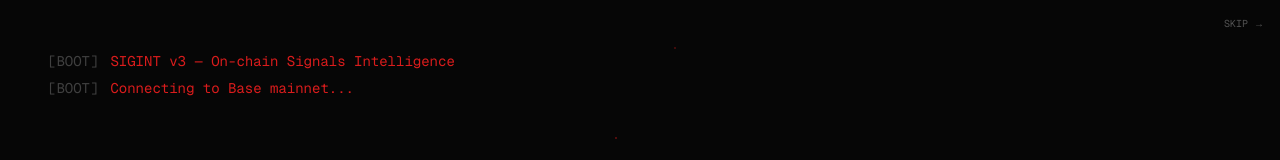
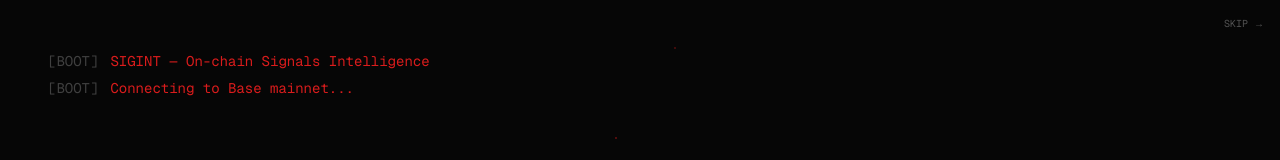
Before and after one commit to samueldanso/opinion-agent, a Next.js app in the folder frontend/: page / in a window 1280 px wide. Both pictures are taken after a click on the button "ENTER". Shown: the top 160 px of the page. Built offline with nearby package versions, Linux system fonts and the light colour scheme; no server answers; what wagmi would draw is missing.

Commit message:
fix: remove v3 label from dashboard header and boot sequence

```diff
--- a/frontend/components/boot-terminal.tsx
+++ b/frontend/components/boot-terminal.tsx
@@ -50,7 +50,7 @@
 }
 
 const BOOT_LINES = [
-  "SIGINT v3 — On-chain Signals Intelligence",
+  "SIGINT — On-chain Signals Intelligence",
   "Connecting to Base mainnet...",
   "Sovereign agent: loading...",
   "Checking balance...",
@@ -82,7 +82,7 @@
         const data = await res.json();
 
         const dynamicLines = [
-          "SIGINT v3 — On-chain Signals Intelligence",
+          "SIGINT — On-chain Signals Intelligence",
           "Connecting to Base mainnet...",
           `Sovereign agent: ${data.address ?? "0xA44F...04e5"}`,
           `Accuracy: ${data.accuracy?.toFixed(0) ?? 0}% (${data.correct ?? 0}/${data.total ?? 0})`,
--- a/frontend/components/dashboard.tsx
+++ b/frontend/components/dashboard.tsx
@@ -51,7 +51,6 @@
           <h1 className="font-mono text-lg font-bold tracking-[0.15em] text-[#DA1C1C]">
             SIGINT
           </h1>
-          <span className="font-mono text-[10px] text-neutral-600">v3</span>
         </div>
         <div className="flex items-center gap-4">
           {state.price !== null && (
```
